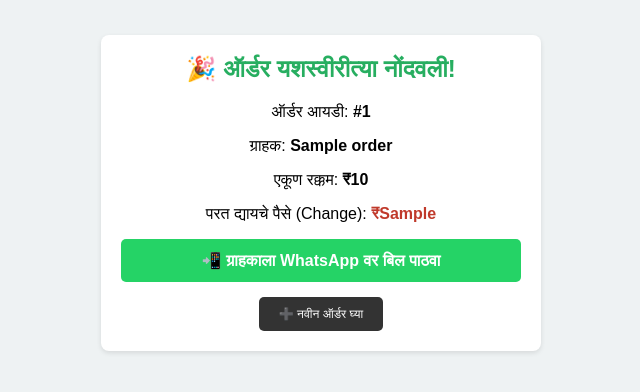
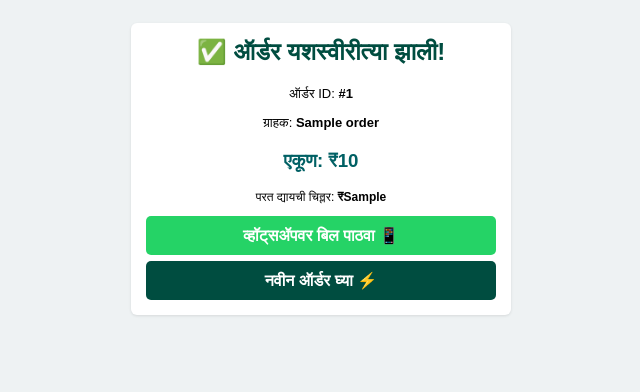
Before and after one commit to naturalkulfi1/south-pole-Natural-kulfi, a Flask app: template templates/bill_success.html in a window 1280 px wide. Shown: the top 392 px of the page, without its empty margins (319-959 px from the left). Run offline with Flask 3, Linux system fonts and the light colour scheme; the template is opened without the code that fills it: most values are stand-ins (such as "Sample title", 1, 10 or a date in 2020).

Commit message:
Update bill_success.html

```diff
--- a/templates/bill_success.html
+++ b/templates/bill_success.html
@@ -1,27 +1,15 @@
 <!DOCTYPE html>
 <html lang="mr">
-<head>
-    <meta charset="UTF-8">
-    <meta name="viewport" content="width=device-width, initial-scale=1.0">
-    <title>Order Success - South Pole</title>
-    <style>
-        body { font-family: sans-serif; background: #eef2f3; margin: 0; padding: 15px; text-align: center; }
-        .card { background: white; max-width: 400px; margin: 20px auto; padding: 20px; border-radius: 8px; box-shadow: 0 2px 5px rgba(0,0,0,0.1); }
-        h2 { color: #27ae60; margin-top: 0; }
-        .whatsapp-btn { background: #25D366; color: white; padding: 12px 20px; text-decoration: none; border-radius: 5px; display: block; font-weight: bold; margin: 15px 0; }
-        .home-btn { background: #333; color: white; padding: 10px 20px; text-decoration: none; border-radius: 5px; display: inline-block; font-size: 12px; }
-    </style>
-</head>
-<body>
-    <div class="card">
-        <h2>🎉 ऑर्डर यशस्वीरीत्या नोंदवली!</h2>
-        <p>ऑर्डर आयडी: <b>#{{ order.id }}</b></p>
-        <p>ग्राहक: <b>{{ order.name }}</b></p>
-        <p>एकूण रक्कम: <b>₹{{ order.total }}</b></p>
-        <p>परत द्यायचे पैसे (Change): <b style="color: #c0392b;">₹{{ order.return_change }}</b></p>
-
-        <a href="{{ order.whatsapp_link }}" target="_blank" class="whatsapp-btn">📲 ग्राहकाला WhatsApp वर बिल पाठवा</a>
-        <a href="/" class="home-btn">➕ नवीन ऑर्डर घ्या</a>
+<head><meta charset="UTF-8"><title>Order Success</title></head>
+<body style="font-family:sans-serif; background:#eef2f3; padding:15px; text-align:center;">
+    <div style="background:white; max-width:350px; margin:auto; padding:15px; border-radius:6px; box-shadow:0 1px 3px rgba(0,0,0,0.1);">
+        <h2 style="color:#004d40; margin-top:0;">✅ ऑर्डर यशस्वीरीत्या झाली!</h2>
+        <p style="font-size:13px;">ऑर्डर ID: <b>#{{ order.id }}</b></p>
+        <p style="font-size:13px;">ग्राहक: <b>{{ order.name }}</b></p>
+        <h3 style="color:#006064;">एकूण: ₹{{ order.total }}</h3>
+        <p style="font-size:12px;">परत द्यायची चिल्लर: <b>₹{{ order.return_change }}</b></p>
+        <a href="{{ order.whatsapp_link }}" target="_blank" style="display:block; background:#25d366; color:white; padding:10px; border-radius:5px; text-decoration:none; font-weight:bold; margin-top:10px;">व्हॉट्सॲपवर बिल पाठवा 📱</a>
+        <a href="/" style="display:block; background:#004d40; color:white; padding:10px; border-radius:5px; text-decoration:none; font-weight:bold; margin-top:6px;">नवीन ऑर्डर घ्या ⚡</a>
     </div>
 </body>
 </html>
```
